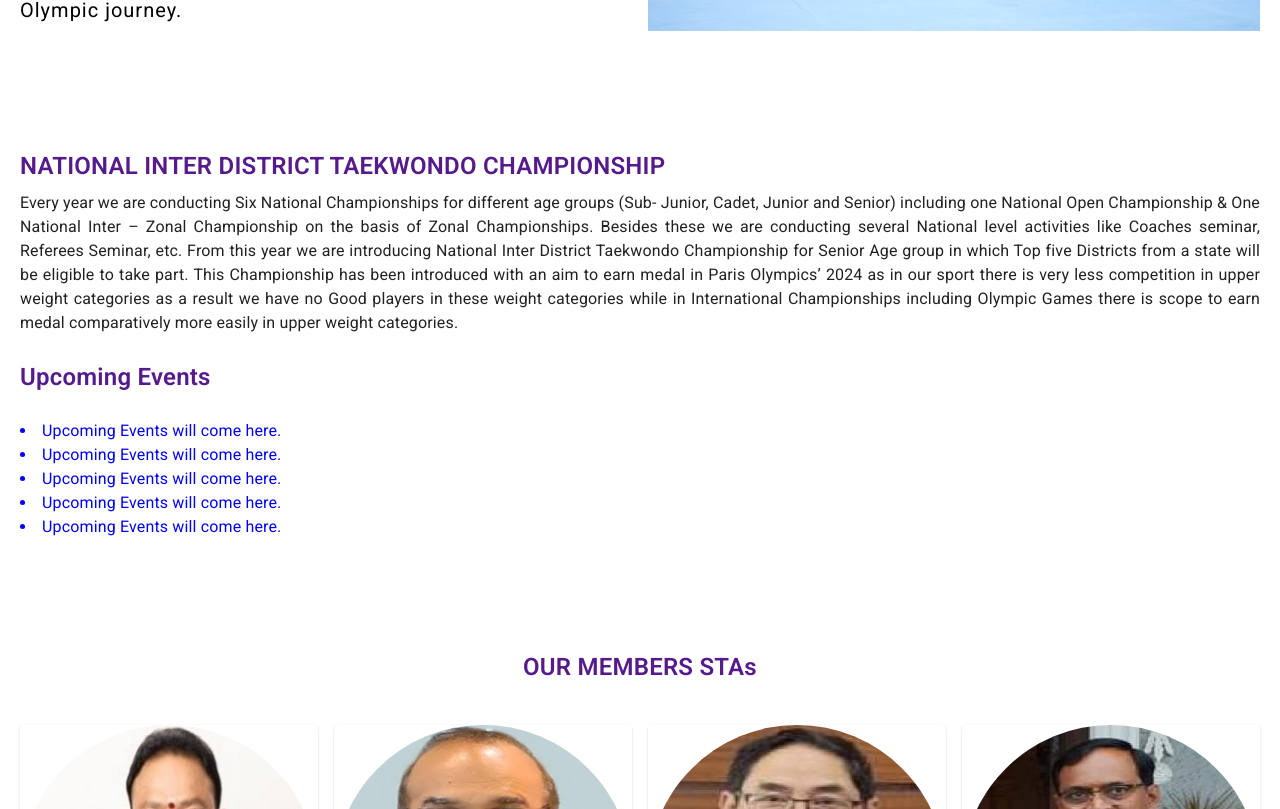
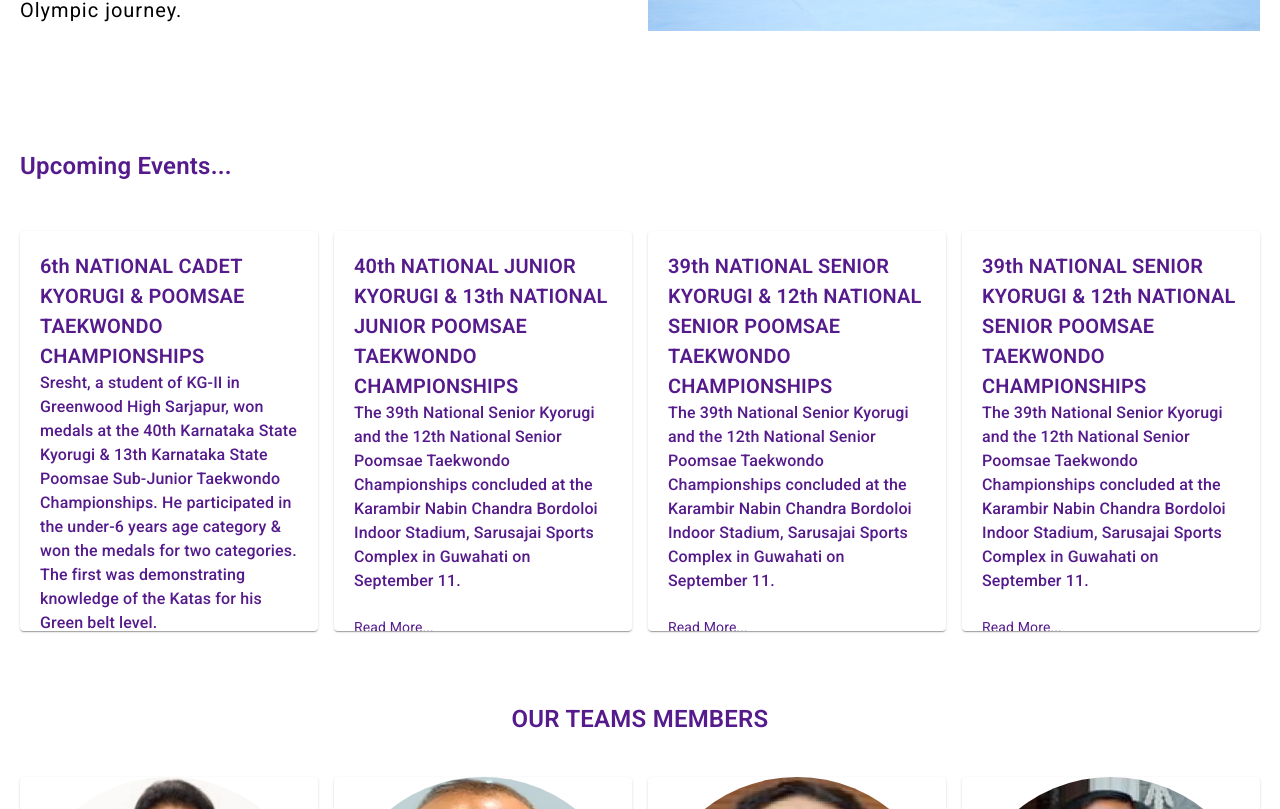
Before and after one commit to AlopaAnuj/tfi, a React (Create React App) app in the folder reactclient/: page /dashboard/home in a window 1280 px wide. Shown: the part 491-1300 px from the top of the page. Built offline with nearby package versions, Linux system fonts and the light colour scheme.

Commit message:
Fixed the logo issue

```diff
--- a/reactclient/src/components/Navbar.jsx
+++ b/reactclient/src/components/Navbar.jsx
@@ -11,7 +11,7 @@ import {
   Box,
 } from "@mui/material";
 import MenuIcon from "@mui/icons-material/Menu";
-import webNavbarLogo from "../assets/images/tfilogo.jpg";
+import webNavbarLogo from "../assets/images/logo.jpeg";
 import NavLink from "../components/customcomponents/NavLink";
 import LogOutDialog from "../components/LogOutDialog";
 import logoutImage from "../assets/images/logout.svg";
@@ -150,7 +150,7 @@ function Navbar(props) {
                 borderBottom: "none",
               }}
             >
-              <img src={webNavbarLogo} alt="logo" width="100px" height="61px" />
+              <img src={webNavbarLogo} alt="logo" width="80px" height="80px" />
             </NavLink>
           </Typography>
             <IconButton
--- a/reactclient/src/components/customstyles/DashboardStyle.jsx
+++ b/reactclient/src/components/customstyles/DashboardStyle.jsx
@@ -102,7 +102,7 @@ const getDashboardObject = (theme) => {
     },
     root: { flexGrow: 1 },
     logoBg: {
-      padding: "0px 20px 0px 20px",
+      padding: "5px 30px 5px 30px",
       backgroundColor: theme.custom.navbarImageBg,
     },
     logoForMobile: {
--- a/reactclient/src/views/HomePage/Members.jsx
+++ b/reactclient/src/views/HomePage/Members.jsx
@@ -48,7 +48,7 @@ export default function Members() {
         <div style={{ marginBottom: "30px" }}>
             <Grid container spacing={2}>
                 <Grid item lg={12} md={12} xs={12} style={{ marginTop: "40px", marginBottom: "40px" }}>
-                    <Typography style={{ fontSize: "24px", color: "#551A8B", fontWeight: 600, textAlign: "center" }}>OUR MEMBERS STAs</Typography>
+                    <Typography style={{ fontSize: "24px", color: "#551A8B", fontWeight: 600, textAlign: "center" }}>OUR TEAMS MEMBERS</Typography>
                 </Grid>
             </Grid>
             <div className="publicmaincontainer">
--- a/reactclient/src/views/HomePage/UpComingEvents.jsx
+++ b/reactclient/src/views/HomePage/UpComingEvents.jsx
@@ -1,22 +1,66 @@
 import React from "react";
-import { Typography, Grid } from "@mui/material";
-
+import { Typography, Grid, Card } from "@mui/material";
+import one from "../../assets/1.jpg";
+import two from "../../assets/2.jpg";
+import four from "../../assets/4.jpg";
+import five from "../../assets/5.jpg";
 export default function UpComingEvents() {
     return (
         <div style={{ marginBottom: "30px" }}>
             <div className="publicmaincontainer">
                 <Grid container spacing={2}>
                     <Grid item xl={12} lg={12} md={12} xs={12} style={{ marginTop: "40px", marginBottom: "40px" }}>
-                        <marquee direction="right" behavior="alternate"><Typography style={{ fontSize: "24px", color: "#551A8B", fontWeight: 600 }}>NATIONAL INTER DISTRICT TAEKWONDO CHAMPIONSHIP</Typography></marquee>
-                        <Typography style={{ textAlign: "justify" }}>Every year we are conducting Six National Championships for different age groups (Sub- Junior, Cadet, Junior and Senior) including one National Open Championship & One National Inter – Zonal Championship on the basis of Zonal Championships. Besides these we are conducting several National level activities like Coaches seminar, Referees Seminar, etc. From this year we are introducing National Inter District Taekwondo Championship for Senior Age group in which Top five Districts from a state will be eligible to take part. This Championship has been introduced with an aim to earn medal in Paris Olympics’ 2024 as in our sport there is very less competition in upper weight categories as a result we have no Good players in these weight categories while in International Championships including Olympic Games there is scope to earn medal comparatively more easily in upper weight categories.</Typography>
-                        <br></br>
-                        <Typography style={{ fontSize: "24px", color: "#551A8B", fontWeight: 600 }}>Upcoming Events</Typography>
-                        <br />
-                        <li style={{ color: "blue", fontSize: "16px" }}>Upcoming Events will come here.</li>
-                        <li style={{ color: "blue", fontSize: "16px" }}>Upcoming Events will come here.</li>
-                        <li style={{ color: "blue", fontSize: "16px" }}>Upcoming Events will come here.</li>
-                        <li style={{ color: "blue", fontSize: "16px" }}>Upcoming Events will come here.</li>
-                        <li style={{ color: "blue", fontSize: "16px" }}>Upcoming Events will come here.</li>
+                        <marquee direction="right" behavior="alternate"><Typography style={{ fontSize: "24px", color: "#551A8B", fontWeight: 600 }}>Upcoming Events...</Typography></marquee>
+                    </Grid>
+                </Grid>
+                <Grid container spacing={2}>
+                    <Grid item xl={3} lg={3} md={6} xs={12}>
+                        <div className={'titleContainer'}>
+                            <Card style={{ height: "400px" }}>
+                                <div style={{ margin: "20px" }}>
+                                    <Typography style={{ fontWeight: 600, fontSize: "20px", color: "#551A8B" }}>6th NATIONAL CADET KYORUGI & POOMSAE TAEKWONDO CHAMPIONSHIPS</Typography>
+                                    <Typography style={{ fontWeight: 500, fontSize: "16px", color: "#551A8B" }}>Sresht, a student of KG-II in Greenwood High Sarjapur,  won medals at the 40th Karnataka State Kyorugi & 13th Karnataka State Poomsae Sub-Junior Taekwondo Championships. He participated in the under-6 years age category & won the medals for two categories. The first was demonstrating knowledge of the Katas for his Green belt level.</Typography>
+                                    <br />
+                                    <Typography style={{ fontWeight: 400, fontSize: "14px", color: "#551A8B", cursor: "pointer" }}>Read More...</Typography>
+                                </div>
+                            </Card>
+                        </div>
+                    </Grid>
+                    <Grid item xl={3} lg={3} md={6} xs={12}>
+                        <div className={'titleContainer'}>
+                            <Card style={{ height: "400px" }}>
+                                <div style={{ margin: "20px" }}>
+                                    <Typography style={{ fontWeight: 600, fontSize: "20px", color: "#551A8B" }}>40th NATIONAL JUNIOR KYORUGI & 13th NATIONAL JUNIOR POOMSAE TAEKWONDO CHAMPIONSHIPS	</Typography>
+                                    <Typography style={{ fontWeight: 500, fontSize: "16px", color: "#551A8B" }}>The 39th National Senior Kyorugi and the 12th National Senior Poomsae Taekwondo Championships concluded at the Karambir Nabin Chandra Bordoloi Indoor Stadium, Sarusajai Sports Complex in Guwahati on September 11.</Typography>
+                                    <br />
+                                    <Typography style={{ fontWeight: 400, fontSize: "14px", color: "#551A8B", cursor: "pointer" }}>Read More...</Typography>
+                                </div>
+                            </Card>
+                        </div>
+                    </Grid>
+                    <Grid item xl={3} lg={3} md={6} xs={12}>
+                        <div className={'titleContainer'}>
+                            <Card style={{ height: "400px" }}>
+                                <div style={{ margin: "20px" }}>
+                                    <Typography style={{ fontWeight: 600, fontSize: "20px", color: "#551A8B" }}>39th NATIONAL SENIOR KYORUGI & 12th NATIONAL SENIOR POOMSAE TAEKWONDO CHAMPIONSHIPS	</Typography>
+                                    <Typography style={{ fontWeight: 500, fontSize: "16px", color: "#551A8B" }}>The 39th National Senior Kyorugi and the 12th National Senior Poomsae Taekwondo Championships concluded at the Karambir Nabin Chandra Bordoloi Indoor Stadium, Sarusajai Sports Complex in Guwahati on September 11.</Typography>
+                                    <br />
+                                    <Typography style={{ fontWeight: 400, fontSize: "14px", color: "#551A8B", cursor: "pointer" }}>Read More...</Typography>
+                                </div>
+                            </Card>
+                        </div>
+                    </Grid>
+                    <Grid item xl={3} lg={3} md={6} xs={12}>
+                        <div className={'titleContainer'}>
+                            <Card style={{ height: "400px" }}>
+                                <div style={{ margin: "20px" }}>
+                                    <Typography style={{ fontWeight: 600, fontSize: "20px", color: "#551A8B" }}>39th NATIONAL SENIOR KYORUGI & 12th NATIONAL SENIOR POOMSAE TAEKWONDO CHAMPIONSHIPS	</Typography>
+                                    <Typography style={{ fontWeight: 500, fontSize: "16px", color: "#551A8B" }}>The 39th National Senior Kyorugi and the 12th National Senior Poomsae Taekwondo Championships concluded at the Karambir Nabin Chandra Bordoloi Indoor Stadium, Sarusajai Sports Complex in Guwahati on September 11.</Typography>
+                                    <br />
+                                    <Typography style={{ fontWeight: 400, fontSize: "14px", color: "#551A8B", cursor: "pointer" }}>Read More...</Typography>
+                                </div>
+                            </Card>
+                        </div>
                     </Grid>
                 </Grid>
             </div>
```
Also changed, not shown: reactclient/src/assets/images/logo.jpeg (added).
